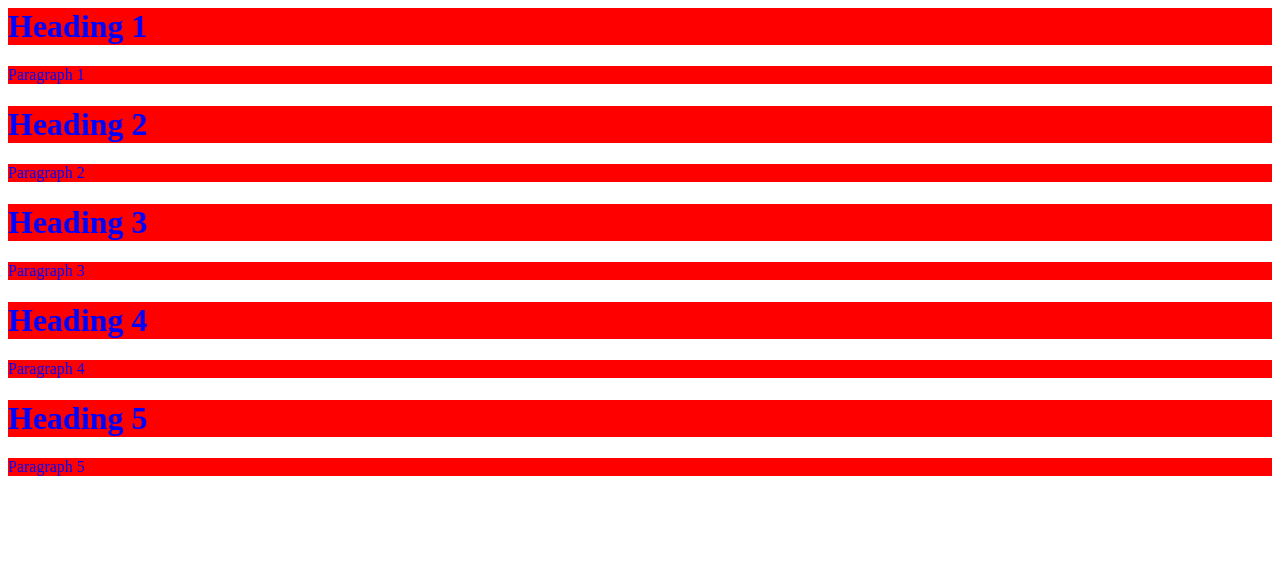
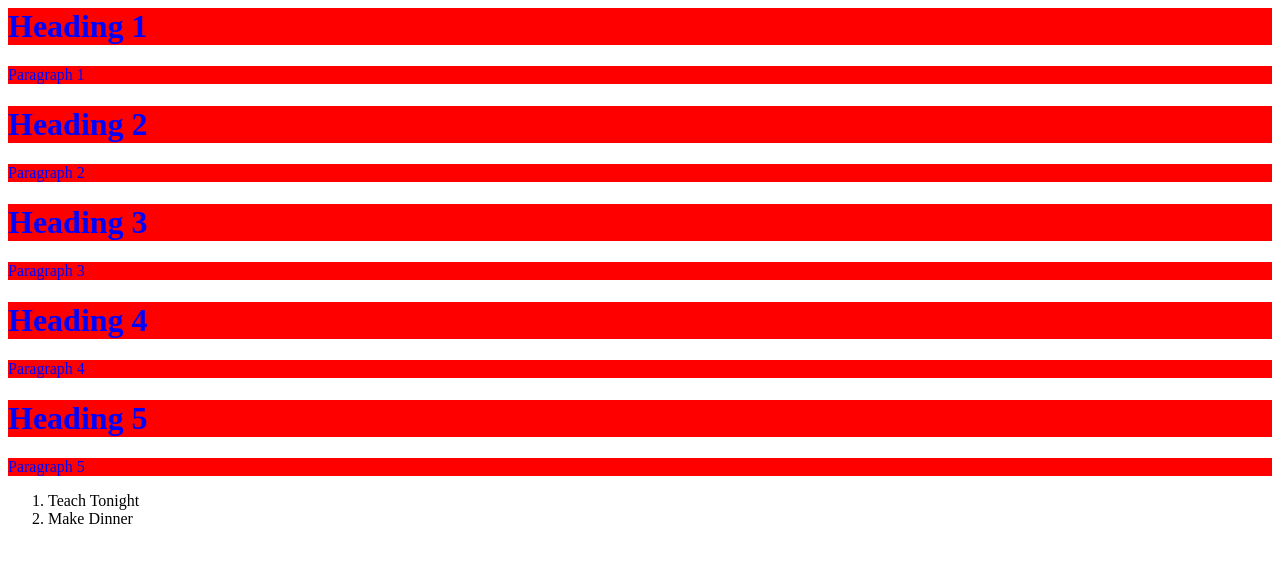
Before and after one commit to leemcpeters/SYEPSummer2024, a plain HTML site: page index.html in a window 1280 px wide. Drawn offline with Linux system fonts and the light colour scheme.

Commit message:
HTML changes
Added a list to my html file

```diff
--- a/index.html
+++ b/index.html
@@ -12,4 +12,8 @@
   <p>Paragraph 4</p>
   <h1>Heading 5</h1>
   <p>Paragraph 5</p>
+  <ol>
+    <li>Teach Tonight</li>
+    <li>Make Dinner</li>
+  </ol>
 </body>
```
Also changed, not shown: 1 other file.
